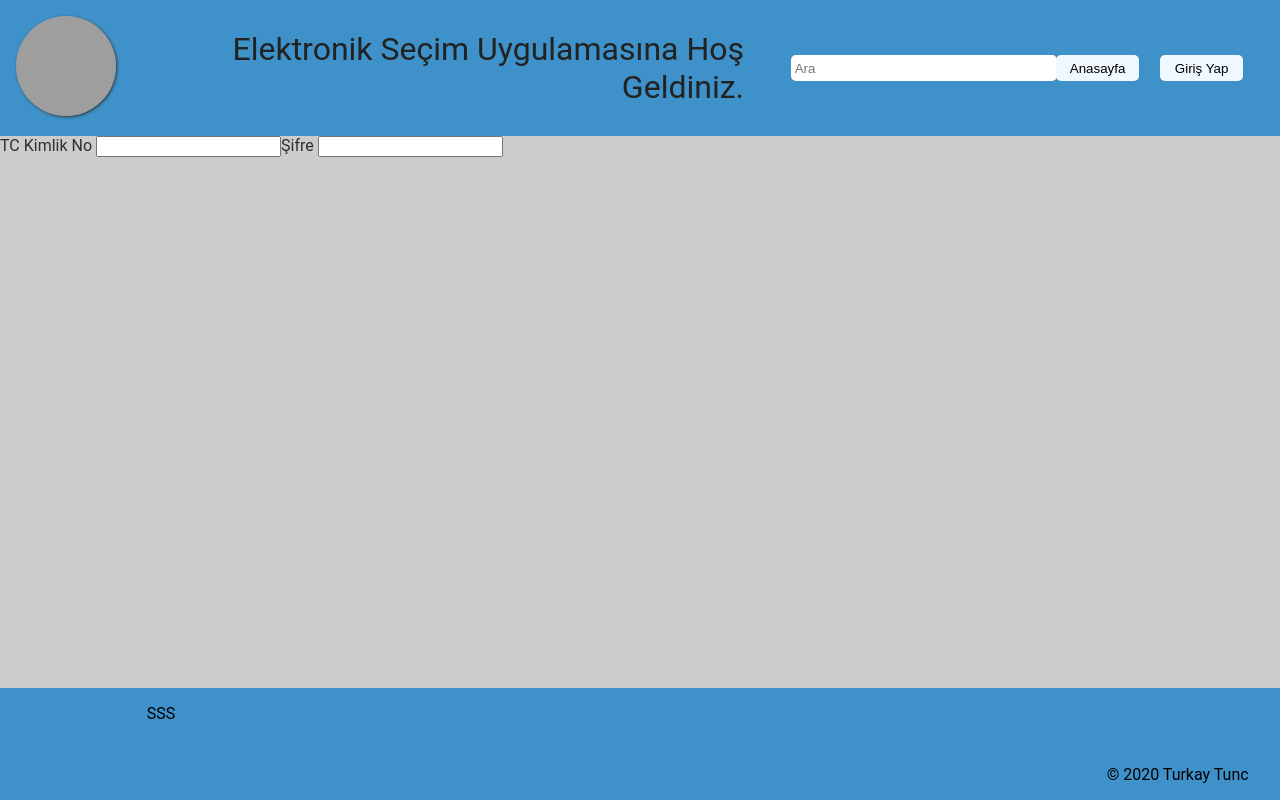
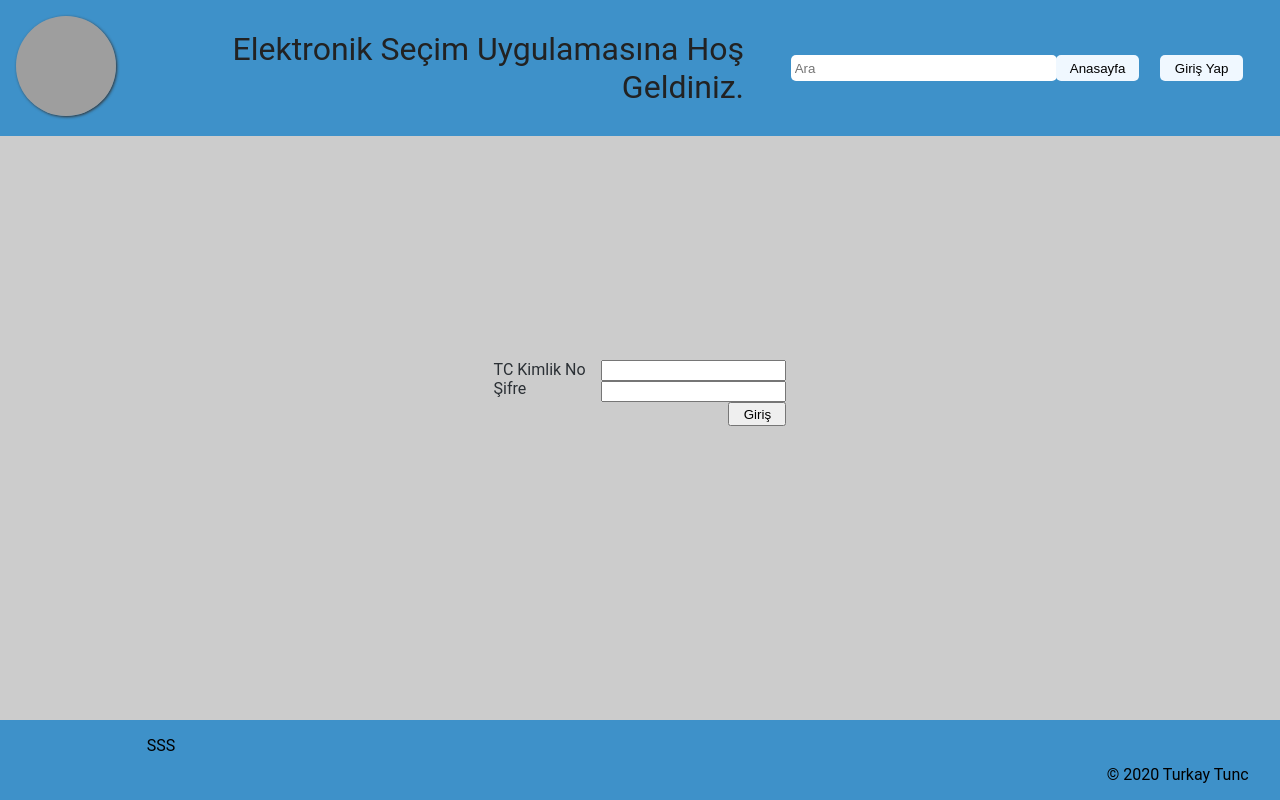
Before and after one commit to turkaytunc/e-secim, a React (Create React App) app: page /login in a window 1280 px wide. Built offline with nearby package versions, Linux system fonts and the light colour scheme; grey boxes are pictures that could not be loaded.

Commit message:
add: styles to form inputs

```diff
--- a/src/app.scss
+++ b/src/app.scss
@@ -5,3 +5,10 @@
   position: relative;
   color: #2b3035;
 }
+
+.main-container {
+  display: flex;
+  flex-direction: column;
+  justify-content: center;
+  align-items: center;
+}
--- a/src/components/login/Login.tsx
+++ b/src/components/login/Login.tsx
@@ -1,18 +1,28 @@
 import React from 'react';
+import './login.scss';
 
 const Login = () => {
   const handleSubmit = () => {};
   return (
-    <div className="login-page-container">
-      <form onSubmit={() => handleSubmit()}>
-        <label className="login-label">
-          TC Kimlik No <input type="text" name="tc-kimlik-no" id="tc-kimlik-no" />
-        </label>
-        <label className="login-label">
-          Şifre <input type="password" name="sifre" id="sifre" />
-        </label>
-      </form>
-    </div>
+    <form onSubmit={() => handleSubmit()} className="login-form-container">
+      <div className="login-page-container">
+        <div className="login-label-container">
+          <label className="login-label" htmlFor="tc-kimlik-no">
+            TC Kimlik No
+          </label>
+          <label className="login-label" htmlFor="sifre">
+            Şifre
+          </label>
+        </div>
+        <div className="login-input-container">
+          <input type="text" name="tc-kimlik-no" id="tc-kimlik-no" />
+          <input type="password" name="sifre" id="sifre" />
+        </div>
+      </div>
+      <div className="submit-button-container">
+        <button type="submit">Giriş</button>
+      </div>
+    </form>
   );
 };
 
--- /dev/null
+++ b/src/components/login/login.scss
@@ -0,0 +1,29 @@
+.login-form-container {
+  display: flex;
+  flex-direction: column;
+  width: min-content;
+  padding: 2em;
+  margin: 15% auto;
+}
+
+.login-page-container {
+  display: flex;
+}
+
+.login-label-container,
+.login-input-container {
+  display: flex;
+  flex-direction: column;
+}
+
+.login-label {
+  width: 100%;
+  margin-right: 4em;
+}
+
+.submit-button-container {
+  align-self: flex-end;
+  button {
+    padding: 0.2em 1em;
+  }
+}
--- a/src/index.scss
+++ b/src/index.scss
@@ -2,9 +2,11 @@
 *::after,
 *::before {
   margin: 0;
+  box-sizing: border-box;
 }
 
 html {
   @import url('https://fonts.googleapis.com/css2?family=Roboto:wght@400;500&display=swap');
   font-family: 'Roboto', sans-serif;
+  box-sizing: border-box;
 }
```
